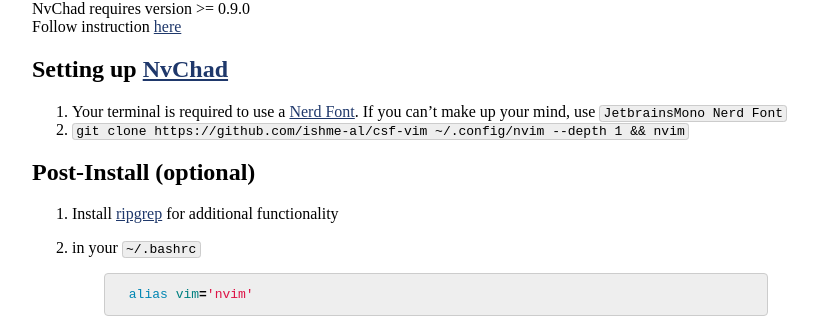
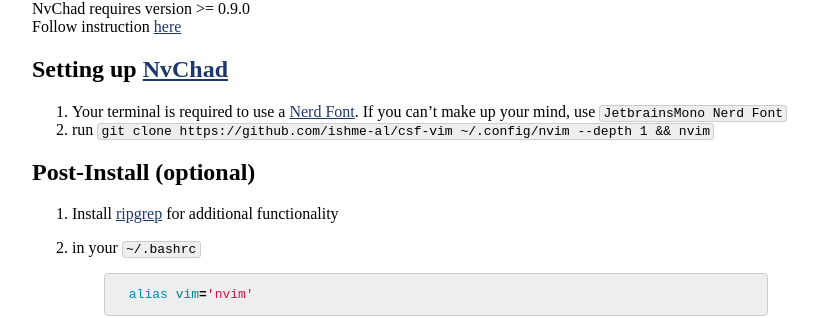
Before and after one commit to jhucsf/fall2023, a Jekyll site: the page built from resources/vim.md, in a window 1280 px wide. Shown: the part 459-777 px from the top of the page, without its empty margins (224-1055 px from the left). Built offline with Jekyll 4.4.1, drawn with Linux system fonts in a browser that asks for light colours.

````diff
--- a/resources/vim.md
+++ b/resources/vim.md
@@ -18,7 +18,7 @@ Follow instruction [here](https://github.com/neovim/neovim/wiki/Installing-Neovi
 
 ## Setting up [NvChad](https://nvchad.com/)
 1. Your terminal is required to use a [Nerd Font](https://www.nerdfonts.com/). If you can't make up your mind, use `JetbrainsMono Nerd Font`
-2. `git clone https://github.com/ishme-al/csf-vim ~/.config/nvim --depth 1 && nvim`
+2. run `git clone https://github.com/ishme-al/csf-vim ~/.config/nvim --depth 1 && nvim`
 
 ## Post-Install (optional)
 1. Install [ripgrep](https://github.com/BurntSushi/ripgrep) for additional functionality
@@ -33,6 +33,7 @@ Follow instruction [here](https://github.com/neovim/neovim/wiki/Installing-Neovi
 	```vim
 	vim.opt.expandtab=false
 	```
+
 
 4. If you prefer 2 spaces for a tab, delete the file.
 
````
Also changed, not shown: resources.md (+1 -1 lines).
